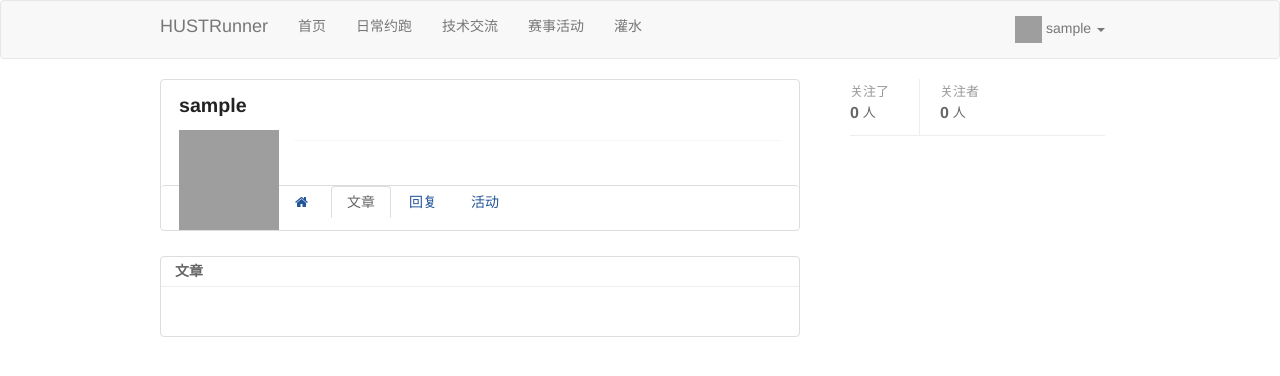
After one commit to polyval/HUSTRunner, a Flask app: a page that uses app/templates/user/posts.html in a window 1280 px wide. The commit adds this page. Shown: the top 376 px of the page. Run offline with Flask 2, Linux system fonts and the light colour scheme; the visitor is signed in with stand-in values (Sample User, id 1); data comes from the database, SQL or seed files in the repository; data that the repository does not hold is empty; some libraries are stand-ins or nearby versions; grey boxes are pictures that could not be loaded.

```diff
--- a/app/forum/models.py
+++ b/app/forum/models.py
@@ -69,10 +69,10 @@ class Post(db.Model):
         slug_title = slugify(self.title)
         if Post.query.filter_by(slug=slug_title).first():
             date = datetime.today()
-            slug = '{0:s}/{1:d}/{2:d}/{3:d}/{4:s}'.format(
+            slug = '{0:s}{1:d}{2:d}{3:d}{4:s}'.format(
                 str(date.year)[2:], date.month, date.day, date.microsecond, slug_title)
             if Post.query.filter_by(slug=slug).first():
-                slug = '{0:d}/{1:d}/{2:d}/{3:d}/{4:s}'.format(
+                slug = '{0:d}{1:d}{2:d}{3:d}{4:s}'.format(
                     self.author_id, date.year, date.month, date.day, slug_title
                 )
             return slug
--- a/app/static/css/styles.css
+++ b/app/static/css/styles.css
@@ -242,6 +265,7 @@ h4 a:visited{
     padding: 0;
 }
 .profile-navbar{
+    margin-top: 20px;
     border-bottom: none;
     border-top: 1px solid #ddd;
     border-top-right-radius: 4px;
@@ -269,13 +293,19 @@ h4 a:visited{
 }
 .user-describe{
     margin-left:115px;
-    margin-bottom: 110px;
 }
 
 .user-describe span{
 	color: #666;
 }
-.user-describe span+span{
+.short-info{
+    margin-bottom: 20px;
+}
+.description{
+    padding-top: 12px;
+    border-top: 1px dotted #eee;
+}
+.short-info span+span{
 	margin-left: 6px;
 	padding-left: 10px;
 	border-left-width: 1px;
@@ -422,3 +452,30 @@ h4 a:visited{
     color: #999;
     margin-left: 50px;
 }
+
+:target {
+    -webkit-animation: target-fade 1s;
+    -moz-animation: target-fade 1s;
+    -o-animation: target-fade 1s;
+    animation: target-fade 1s;
+}
+
+@-webkit-keyframes target-fade {
+    from { background-color: red; }
+    to { background-color: transparent; }
+}
+
+@-moz-keyframes target-fade {
+    from { background-color: red; }
+    to { background-color: transparent; }
+}
+
+@-o-keyframes target-fade {
+    from { background-color: red; }
+    to { background-color: transparent; }
+}
+
+@keyframes target-fade {
+    from { background-color: red; }
+    to { background-color: transparent; }
+}
--- /dev/null
+++ b/app/templates/user/_profile.html
@@ -0,0 +1,51 @@
+{% extends "base.html" %}
+
+{% block title %}{{ user.username }}-HUSTRunner{% endblock %}
+
+{% block page_content %}
+<div class="main-content col-md-8">
+    <div class="profile-card">
+        <div class="profile-main">
+            <div class="top">
+                <span class="name">{{ user.username }}</span>
+            </div>
+            <div class="avatar-editor col-md-2">
+                <img src="{{ url_for('static', filename='profile.jpg') }}" class="avatar">
+            </div>
+            <div class="user-describe">
+                <div class="short-info">
+                {% if user.school %}{<span>{ user.school }}</span>{% endif %}
+                {% if user.gender %}<span>{{ user.gender }}</span>{% endif %}
+                {% if user.signature %}<span>{{ user.signature }}</span>{% endif %}
+                </div>
+                <div class="description">
+                {% if user.about_me %}<span>{{ user.about_me }}</span>{% endif %}
+                </div>
+            </div>
+        </div>
+        <ul class="profile-navbar nav nav-tabs">
+            <li><a href="{{ url_for('user.profile', username=user.username) }}"><i class="fa fa-home"></i></a></li>
+            <li><a href="{{ url_for('user.posts', username=user.username) }}">文章</a></li>
+            <li><a href="{{ url_for('user.comments', username=user.username) }}">回复</a></li>
+            <li><a href="#">活动</a></li>
+        </ul>
+    </div>
+    {% block left_bottom %}{% endblock %}
+</div>
+<div class="sidebar col-md-4">
+    <div class="follow-info">
+        <a href="{{ url_for('user.followees', username=user.username) }}">
+            <span>关注了</span>
+            <br>
+            <strong>{{ user.followed.count() }}</strong>
+            <label>人</label>
+        </a>
+        <a href="{{ url_for('user.followers', username=user.username ) }}">
+            <span>关注者</span>
+            <br>
+            <strong>{{ user.followers.count() }}</strong>
+            <label>人</label>
+        </a>
+    </div>
+</div>
+{% endblock %}
--- /dev/null
+++ b/app/templates/user/posts.html
@@ -0,0 +1,20 @@
+{% extends "user/_profile.html" %}
+
+{% block title %}{{ user.username }} 发表的文章-HUSTRunner{% endblock %}
+{% block left_bottom %}
+<div class="profile-card">
+<div class="section-head">
+    <h4>文章</h4>
+</div>
+<div class="profile-main">
+    <ul class="item-wrap">
+        {% for post in posts %}
+        <li>
+            <span class="time">{{ moment(post.date_created).format("YYYY年MM月DD日 HH:mm") }}</span>
+            <a href="{{ url_for('forum.view_post', slug=post.slug) }}">{{ post.title }}</a>
+        </li>
+        {% endfor%}
+    </ul>
+</div>
+</div>
+{% endblock %}
```
Also changed, not shown: other parts of app/static/css/styles.css (+29 -6 lines), app/templates/article.html (+9 -0 lines), app/templates/new_post.html (+7 -1 lines), app/templates/user/comments.html (added, +20 -0 lines), app/templates/user/profile.html (+19 -39 lines).
